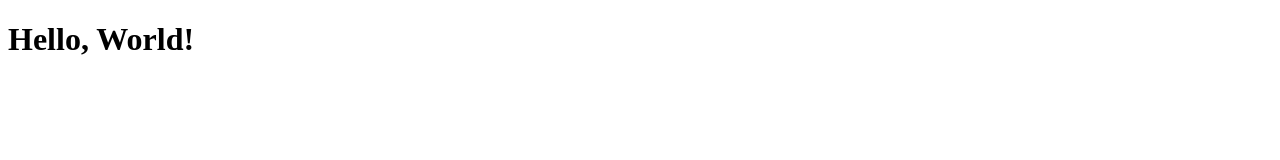
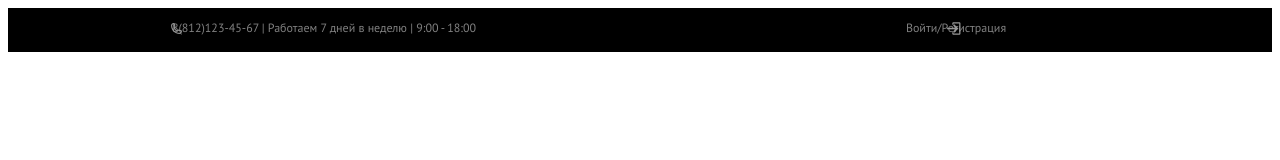
Before and after one commit to volkov73/porten-web, a website built with Parcel: page src/index.html in a window 1280 px wide. Built offline with nearby package versions, Linux system fonts and the light colour scheme.

Commit message:
сreate top-line

```diff
--- a/src/index.html
+++ b/src/index.html
@@ -2,10 +2,23 @@
 <html lang="en">
   <head>
     <meta charset="utf-8"/>
-    <title>My First Parcel App</title>
+    <title>PORTEN</title>
     <link rel="stylesheet" href="styles/styles.css" />
   </head>
   <body>
-    <h1>Hello, World!</h1>
+
+    <div class="top-line">
+      <div>
+        <p>
+          <img src="Pictures/phone.svg" alt="phone" class="phone-pict">
+          8(812)123-45-67  |  Работаем 7 дней в неделю  |  9:00 - 18:00
+        </p>
+      </div>
+      <div>
+        <img src="Pictures/Vector.svg" alt="phone" class="vector-pict">
+        <img src="Pictures/Vector 2.svg" alt="phone" class="vector2-pict">
+        <p>Войти/Регистрация</p>
+      </div>
+    </div>
   </body>
 </html>
--- a/src/styles/styles.css
+++ b/src/styles/styles.css
@@ -0,0 +1,47 @@
+@import url('https://fonts.googleapis.com/css2?family=PT+Sans&display=swap');
+
+
+.top-line > div {
+    float: left;
+    background: black;
+    height: 44px;
+    width: 50%;
+    box-sizing: border-box;
+    color: gray;
+    text-align: center;
+    font-family: 'PT Sans', sans-serif;
+    font-size: 12px;
+    font-style: normal;
+    font-weight: 400;
+    line-height: 16px;
+}
+
+.phone-pict {
+    position: absolute;
+    width: 13.36px;
+    height: 13.33px;
+    left: 170px;
+    right: 400px;
+    top: 22px;
+    bottom: 0;
+}
+
+.vector-pict {
+    position: absolute;
+    width: 13.36px;
+    height: 13.33px;
+    left: 950px;
+    right: 400px;
+    top: 22px;
+    bottom: 0;
+}
+
+.vector2-pict {
+    position: absolute;
+    width: 13.36px;
+    height: 13.33px;
+    left: 946px;
+    right: 400px;
+    top: 22px;
+    bottom: 0;
+}
```
Also changed, not shown: src/Pictures/Vector 2.svg (added), src/Pictures/Vector.svg (added), src/Pictures/phone.svg (added), 3 other files.
